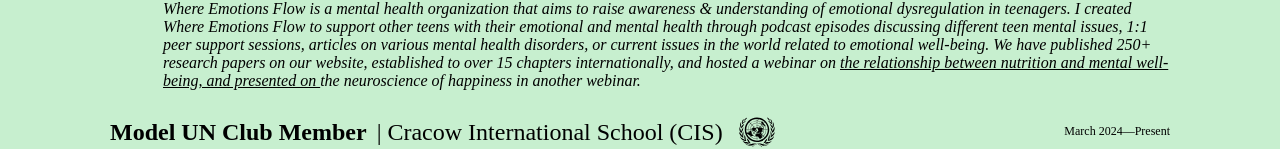
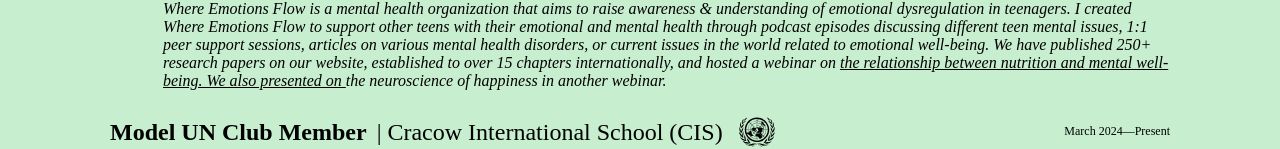
Before and after one commit to aroralakshita/aroralakshita.github.io, a plain HTML site: page index.html in a window 1280 px wide. Shown: the part 503-652 px from the top of the page. Drawn offline with Linux system fonts and the light colour scheme.

Commit message:
Update index.html

```diff
--- a/index.html
+++ b/index.html
@@ -27,7 +27,7 @@
                     <p class="act-title"><b>Founder</b><a href="https://whereemotionsflow.wixsite.com/w-e-f" target="_blank"><span style="margin: 10px">| Where Emotions Flow</span></a> <img class="act-icon"
                                                                                                                                                       src="images/wef-logo.jpg" />
                                                                                                                                                       <span style="float: right; font-size:12px;">&nbsp;July 2024&#8212;Present</span></p>
-                    <p class="act-text">Where Emotions Flow is a mental health organization that aims to raise awareness & understanding of emotional dysregulation in teenagers. I created Where Emotions Flow to support other teens with their emotional and mental health through podcast episodes discussing different teen mental issues, 1:1 peer support sessions, articles on various mental health disorders, or current issues in the world related to emotional well-being. We have published 250+ research papers on our website, established to over 15 chapters internationally, and hosted a webinar on <a href ="https://whereemotionsflow.wixsite.com/w-e-f/post/neuroflow-kitchen-webinar">the relationship between nutrition and mental well-being, and presented on <a href ="https://whereemotionsflow.wixsite.com/w-e-f/post/neuroflow-kitchen-webinar"></a>the neuroscience of happiness in another webinar.</p>
+                    <p class="act-text">Where Emotions Flow is a mental health organization that aims to raise awareness & understanding of emotional dysregulation in teenagers. I created Where Emotions Flow to support other teens with their emotional and mental health through podcast episodes discussing different teen mental issues, 1:1 peer support sessions, articles on various mental health disorders, or current issues in the world related to emotional well-being. We have published 250+ research papers on our website, established to over 15 chapters internationally, and hosted a webinar on <a href ="https://whereemotionsflow.wixsite.com/w-e-f/post/neuroflow-kitchen-webinar">the relationship between nutrition and mental well-being. We also presented on <a href ="https://whereemotionsflow.wixsite.com/w-e-f/post/neuroflow-kitchen-webinar"></a>the neuroscience of happiness in another webinar.</p>
 
                     <p class="act-title"><b>Model UN Club Member</b><span style="margin: 10px">| Cracow International School (CIS)</span></a> <img class="act-icon"
                                                                                                               src="images/mun.svg" />
```
